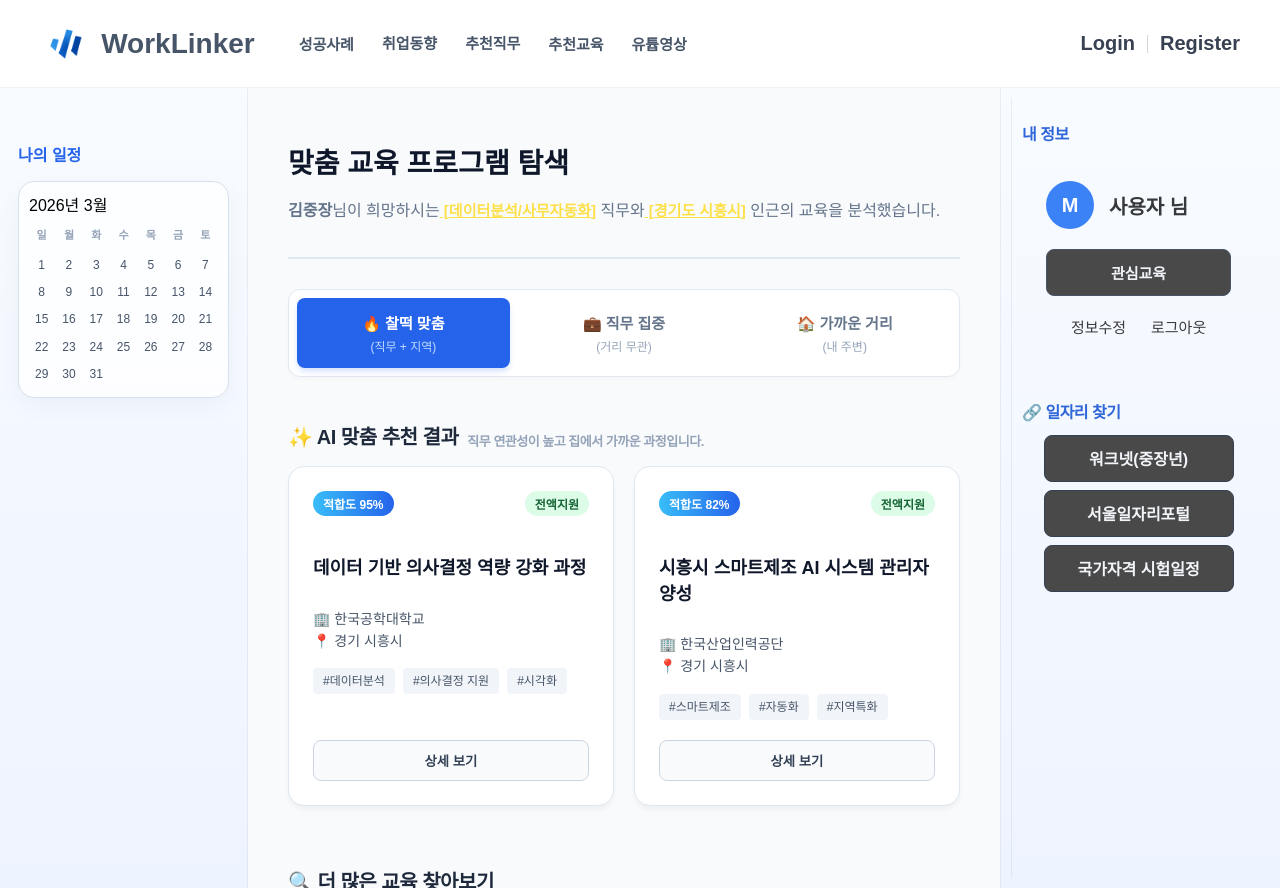
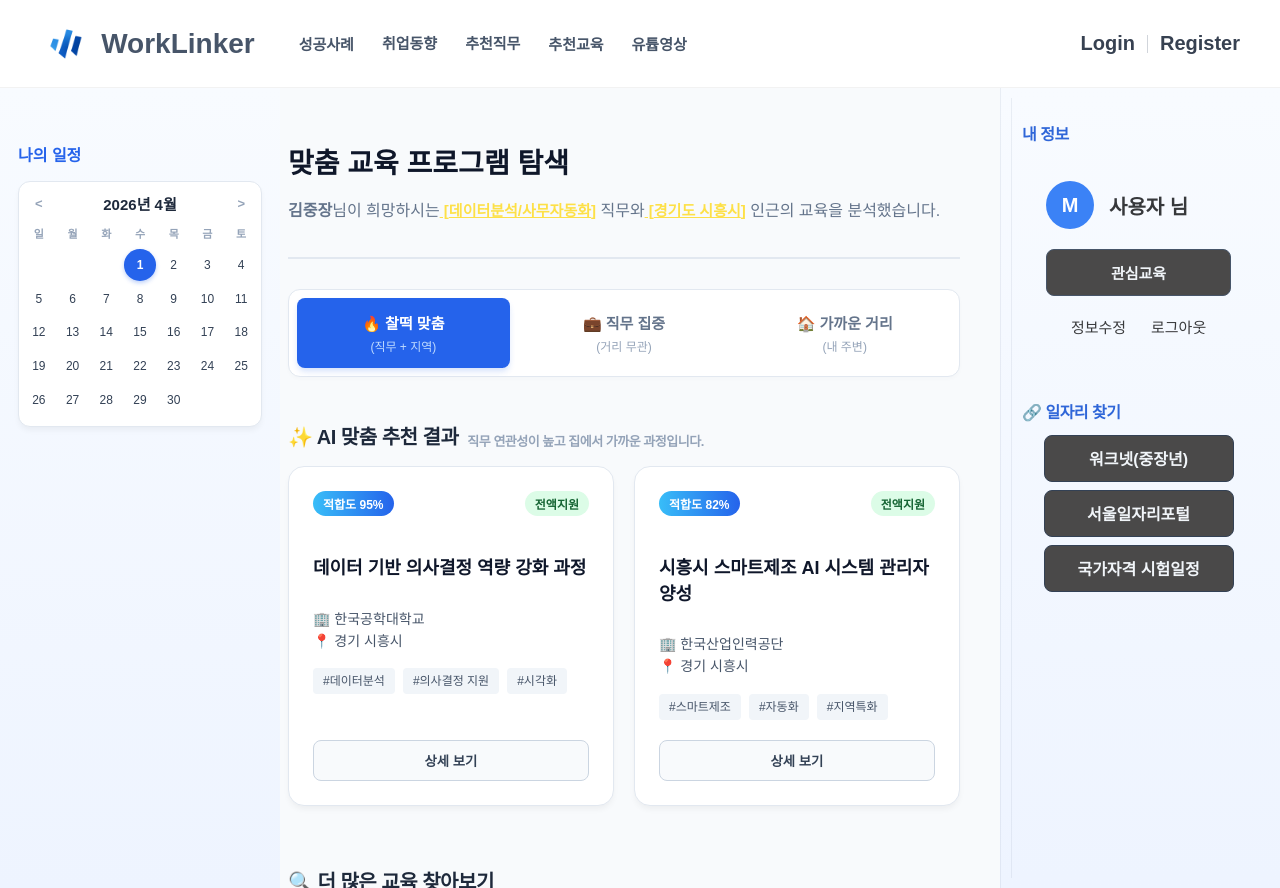
Before and after one commit to respectkim/worklinker, a React (Create React App) app: page /program in a window 1280 px wide. Built offline with nearby package versions, Linux system fonts and the light colour scheme.

Commit message:
달력, 스케줄 수정

```diff
--- a/src/components/LeftSidebar.css
+++ b/src/components/LeftSidebar.css
@@ -1,17 +1,20 @@
 /* LeftSidebar.css */
 
 .left-sidebar-content {
+  width: 280px;
+  min-width: 280px;
+  flex-shrink: 0;
+  box-sizing: border-box; /* 🚨 핵심 추가: 패딩이 늘어나도 전체 280px을 절대 넘지 않게 억제 */
+
   padding: 24px 18px;
   background: linear-gradient(180deg, #f8fbff 0%, #eef4ff 100%);
   backdrop-filter: blur(16px);
-  /* border-right: 1px solid rgba(148, 163, 184, 0.16);// */
   height: 100vh;
-  overflow-y: hidden; /* 내용이 넘칠 때만 스크롤 작동 */
-  overflow-x: hidden; /* 가로 스크롤은 절대 금지 */
+  overflow-y: hidden;
+  overflow-x: hidden;
 
-  /* ✅ 팩트 체크: 크롬, 사파리 등에서 스크롤바 모양만 숨기기 */
-  -ms-overflow-style: none; /* IE, Edge */
-  scrollbar-width: none; /* Firefox */
+  -ms-overflow-style: none;
+  scrollbar-width: none;
 }
 
 .left-sidebar-content::-webkit-scrollbar {
--- a/src/components/LeftSidebar.js
+++ b/src/components/LeftSidebar.js
@@ -1,33 +1,11 @@
-import React, { useState, useEffect } from 'react';
-import { Link, useParams, useLocation, useNavigate } from 'react-router-dom';
+import React from 'react';
+import { useLocation, useNavigate } from 'react-router-dom';
+import MiniCalendar from './MiniCalendar'; // 🚨 우리가 만든 '진짜' 달력을 불러옵니다!
 import './LeftSidebar.css';
 
 function LeftSidebar() {
-  const { date } = useParams();
-  const location = useLocation(); // URL 변화를 감지하기 위함
+  const location = useLocation();
   const navigate = useNavigate();
-  const today = new Date().toISOString().split('T')[0];
-  const selectedDate = date || today;
-
-  // 일정이 있는 날짜 목록을 저장할 상태
-  const [eventDates, setEventDates] = useState([]);
-
-  // 일정 데이터를 읽어오는 함수
-  const updateEventMarkers = () => {
-    const saved = localStorage.getItem('worklinker_todos');
-    if (saved) {
-      const todos = JSON.parse(saved);
-      // 중복 제거된 날짜 목록 생성
-      const dates = [...new Set(todos.map(todo => todo.date))];
-      setEventDates(dates);
-    }
-  };
-
-  // 1. 처음 로딩될 때 실행
-  // 2. 일정을 새로 추가하거나 삭제해서 URL이 바뀔 때마다 다시 확인
-  useEffect(() => {
-    updateEventMarkers();
-  }, [location]);
 
   return (
     <div className="left-sidebar-content">
@@ -35,17 +13,15 @@ function LeftSidebar() {
         {/* <span>WorkLinker</span>  */}
       </h1>
 
-      {/* 🚨 수정된 네비게이션 버튼 영역 */}
+      {/* 네비게이션 버튼 영역 (필요시 주석 해제) */}
       {/* <div className="nav-btns">
         <button
-          // 현재 URL이 /home 이면 'active' 클래스를 붙입니다.
           className={`nav-btn ${location.pathname === '/home' ? 'active' : ''}`}
           onClick={() => navigate('/home')}
         >
           🏠 추천교육
         </button>
         <button
-          // 현재 URL이 /program 이면 'active' 클래스를 붙입니다.
           className={`nav-btn ${location.pathname === '/program' ? 'active' : ''}`}
           onClick={() => navigate('/program')}
         >
@@ -55,33 +31,10 @@ function LeftSidebar() {
 
       <div className="mini-calendar-area">
         <h3 className="menu-title">나의 일정</h3>
-        <div className="mini-calendar">
-          <div className="cal-header">2026년 3월</div>
-          <div className="cal-grid">
-            {['일', '월', '화', '수', '목', '금', '토'].map(d => (
-              <div key={d} className="day-label">{d}</div>
-            ))}
-            {[...Array(31)].map((_, i) => {
-              const dayNum = i + 1;
-              const fullDate = `2026-03-${String(dayNum).padStart(2, '0')}`;
-              const isSelected = selectedDate === fullDate;
-              // 해당 날짜에 일정이 있는지 확인
-              const hasEvent = eventDates.includes(fullDate);
 
-              return (
-                <Link
-                  key={i}
-                  to={`/schedule/${fullDate}`}
-                  className={`cal-day-link ${isSelected ? 'active' : ''}`}
-                  style={{ width: '100%', height: 'auto', aspectRatio: '1/1' }} // ⭐ 인라인 스타일 강제 부여
-                >
-                  {dayNum}
-                  {hasEvent && <span className="event-pin">📌</span>}
-                </Link>
-              );
-            })}
-          </div>
-        </div>
+        {/* 🚨 기존의 하드코딩된 가짜 달력을 지우고, 진짜 달력 컴포넌트를 배치합니다. */}
+        <MiniCalendar />
+
       </div>
     </div>
   );
--- a/src/components/MiniCalendar.css
+++ b/src/components/MiniCalendar.css
@@ -1,55 +1,118 @@
-/* 달력 전체 컨테이너 */
-.calendar-container {
-  background-color: #1e293b;
-  border: 1px solid #334155;
+/* 🚨 1. 컨테이너 절대 방어선 구축 */
+.mini-calendar-container {
+  background-color: #ffffff;
+  border: 1px solid #e2e8f0;
   border-radius: 12px;
-  padding: 16px;
-  color: #f1f5f9;
+  /* 내부 여백을 극한으로 줄여서 그리드 공간 확보 */
+  padding: 10px 4px;
+  color: #0f172a;
+  box-shadow: 0 4px 6px -1px rgba(0, 0, 0, 0.05);
+
+  /* 부모를 절대 뚫지 못하게 100% 락(Lock)을 걸고, 그래도 넘치면 가차 없이 자름 */
+  width: 100%;
+  max-width: 100%;
+  box-sizing: border-box;
+  overflow: hidden;
 }
 
-/* 년/월 헤더 */
-.calendar-header {
-  text-align: center;
-  font-weight: bold;
-  font-size: 18px;
-  margin-bottom: 15px;
+.calendar-header-wrapper {
+  display: flex;
+  justify-content: space-between;
+  align-items: center;
+  margin-bottom: 10px;
+  padding: 0 4px;
 }
 
-/* 요일 및 날짜 그리드 (핵심 부분!) */
+.calendar-header {
+  font-weight: 800;
+  font-size: 15px; /* 글씨 크기 다이어트 */
+  color: #1e293b;
+  white-space: nowrap; /* 연/월이 두 줄로 쪼개지는 것 방지 */
+}
+
+.month-nav-btn {
+  background: none;
+  border: none;
+  font-size: 13px;
+  font-weight: bold;
+  cursor: pointer;
+  color: #94a3b8;
+  padding: 4px 8px;
+  border-radius: 4px;
+  transition: all 0.2s;
+}
+
+.month-nav-btn:hover {
+  background-color: #f1f5f9;
+  color: #2563eb;
+}
+
+/* 🚨 2. 그리드(Grid) 압축 */
 .calendar-grid {
   display: grid;
-  grid-template-columns: repeat(7, 1fr); /* 7열로 나눔 */
-  gap: 5px;
+  /* 7개의 열이 남는 공간 안에서만 똑같이 나눠 가지도록 강제 */
+  grid-template-columns: repeat(7, minmax(0, 1fr));
+  gap: 2px;
   text-align: center;
+  width: 100%;
+  box-sizing: border-box;
 }
 
-/* 요일 스타일 (일~토) */
 .day-of-week {
-  font-size: 12px;
+  font-size: 11px; /* 요일 글씨 다이어트 */
   color: #94a3b8;
-  font-weight: bold;
-  padding-bottom: 8px;
+  font-weight: 700;
+  padding-bottom: 6px;
 }
 
-/* 개별 날짜 */
+.day-of-week.sunday { color: #ef4444; }
+.day-of-week.saturday { color: #3b82f6; }
+
+/* 🚨 3. 개별 날짜 동그라미 압축 */
 .calendar-day {
-  font-size: 14px;
-  padding: 8px 0;
-  border-radius: 6px;
+  position: relative;
+  font-size: 12px; /* 날짜 글씨 다이어트 */
+  font-weight: 500;
+  padding: 0;
+  border-radius: 50%;
   cursor: pointer;
-  transition: background 0.2s;
+  color: #334155;
+  transition: all 0.2s;
+  display: flex;
+  align-items: center;
+  justify-content: center;
+  aspect-ratio: 1;
+
+  /* 동그라미도 본인에게 할당된 칸을 넘지 않도록 고정 */
+  width: 100%;
+  max-width: 100%;
+  box-sizing: border-box;
 }
 
-.calendar-day:hover {
-  background-color: #334155;
+.calendar-day:not(.empty):hover {
+  background-color: #f1f5f9;
+  color: #2563eb;
+  font-weight: bold;
 }
 
-/* 하단 상태 메시지 */
-.calendar-status {
-  margin-top: 15px;
-  padding-top: 10px;
-  border-top: 1px solid #334155;
-  color: #3b82f6;
-  font-size: 12px;
-  text-align: center;
+.calendar-day.today {
+  background-color: #2563eb;
+  color: #ffffff;
+  font-weight: bold;
+  box-shadow: 0 2px 4px rgba(37, 99, 235, 0.3);
 }
+
+.calendar-day.today:hover {
+  background-color: #1d4ed8;
+  color: #ffffff;
+}
+
+.event-pin {
+  position: absolute;
+  top: -2px;
+  right: -2px;
+  font-size: 10px; /* 좁아진 동그라미에 맞게 압정 크기도 축소 */
+  transform: rotate(15deg);
+  pointer-events: none;
+  filter: drop-shadow(0px 1px 1px rgba(0,0,0,0.2));
+}
--- a/src/components/MiniCalendar.js
+++ b/src/components/MiniCalendar.js
@@ -1,32 +1,88 @@
-import React, { useState } from 'react';
-import './MiniCalendar.css'; // CSS 연결
+import React, { useState, useEffect } from 'react';
+import { useNavigate } from 'react-router-dom';
+import './MiniCalendar.css';
 
 const MiniCalendar = () => {
-  const [currentDate] = useState(new Date());
+  const [currentDate, setCurrentDate] = useState(new Date());
+  const [todos, setTodos] = useState([]);
+  const navigate = useNavigate();
+
+  // 🚨 컴포넌트가 열릴 때마다 로컬 스토리지에서 일정을 가져옵니다.
+  useEffect(() => {
+    const saved = localStorage.getItem('worklinker_todos');
+    if (saved) {
+      setTodos(JSON.parse(saved));
+    }
+  }, []);
+
+  const year = currentDate.getFullYear();
+  const month = currentDate.getMonth();
+  const todayDate = new Date().getDate();
+  const todayMonth = new Date().getMonth();
+  const todayYear = new Date().getFullYear();
+
   const daysOfWeek = ['일', '월', '화', '수', '목', '금', '토'];
 
+  // 이번 달 1일의 요일과 이번 달 총 일수 계산
+  const firstDayOfMonth = new Date(year, month, 1).getDay();
+  const daysInMonth = new Date(year, month + 1, 0).getDate();
+
+  const emptyDays = Array.from({ length: firstDayOfMonth }, (_, i) => i);
+  const monthDays = Array.from({ length: daysInMonth }, (_, i) => i + 1);
+
+  // 🚨 날짜 포맷 함수 (YYYY-MM-DD 형태로 변환)
+  const formatDate = (day) => {
+    const formattedMonth = String(month + 1).padStart(2, '0');
+    const formattedDay = String(day).padStart(2, '0');
+    return `${year}-${formattedMonth}-${formattedDay}`;
+  };
+
+  // 🚨 해당 날짜에 일정이 존재하는지 검사하는 함수
+  const hasEvent = (day) => {
+    const targetDate = formatDate(day);
+    return todos.some(todo => todo.date === targetDate);
+  };
+
+  // 달 이동 로직
+  const prevMonth = () => setCurrentDate(new Date(year, month - 1, 1));
+  const nextMonth = () => setCurrentDate(new Date(year, month + 1, 1));
+
   return (
-    <div className="calendar-container">
-      <div className="calendar-header">
-        {currentDate.getFullYear()}년 {currentDate.getMonth() + 1}월
+    <div className="mini-calendar-container">
+      <div className="calendar-header-wrapper">
+        <button className="month-nav-btn" onClick={prevMonth}>&lt;</button>
+        <div className="calendar-header">
+          {year}년 {month + 1}월
+        </div>
+        <button className="month-nav-btn" onClick={nextMonth}>&gt;</button>
       </div>
 
       <div className="calendar-grid">
-        {/* 요일 표시 */}
         {daysOfWeek.map(day => (
           <div key={day} className="day-of-week">{day}</div>
         ))}
 
-        {/* 날짜 표시 (임시 31일 예시) */}
-        {[...Array(31)].map((_, i) => (
-          <div key={i} className="calendar-day">
-            {i + 1}
-          </div>
+        {emptyDays.map(empty => (
+          <div key={`empty-${empty}`} className="calendar-day empty"></div>
         ))}
-      </div>
 
-      <div className="calendar-status">
-        ● 일정 관리 활성화 중...
+        {monthDays.map(day => {
+          const isToday = day === todayDate && month === todayMonth && year === todayYear;
+          const eventExists = hasEvent(day);
+
+          return (
+            <div
+              key={day}
+              // 오늘 날짜이거나 일정이 있으면 별도의 클래스 부여
+              className={`calendar-day ${isToday ? 'today' : ''} ${eventExists ? 'has-event' : ''}`}
+              onClick={() => navigate(`/schedule/${formatDate(day)}`)} // 🚨 클릭 시 이동
+            >
+              <span className="day-number">{day}</span>
+              {/* 일정이 있으면 압정 아이콘 표시 */}
+              {eventExists && <span className="event-pin">📌</span>}
+            </div>
+          );
+        })}
       </div>
     </div>
   );
--- a/src/pages/Register.css
+++ b/src/pages/Register.css
@@ -188,5 +188,22 @@
 }
 .btn-submit:hover { background-color: #eab308; }
 
+/* 실시간 비밀번호 검증 피드백 텍스트 */
+.password-match-msg {
+  font-size: 13px;
+  margin-top: 2px;
+  padding-left: 4px;
+  font-weight: 600;
+  display: block;
+}
+
+.password-match-msg.error {
+  color: #ef4444; /* 경고를 나타내는 빨간색 */
+}
+
+.password-match-msg.success {
+  color: #10b981; /* 안심을 주는 초록색 */
+}
+
 @media (max-width: 768px) { .job-grid { grid-template-columns: repeat(2, 1fr); } }
 @media (max-width: 500px) { .category-tabs { justify-content: center; } }
```
Also changed, not shown: src/pages/Register.js (+19 -1 lines), src/pages/Schedule.css (+74 -65 lines), src/pages/Schedule.js (+16 -28 lines).
